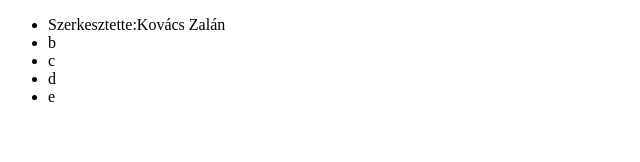
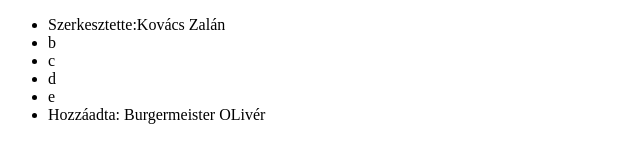
Before and after one commit to Goldor20/teszt, a plain HTML site: page Kovacs/index.html in a window 1280 px wide. Shown: the whole page, without its empty margins (0-640 px from the left). Drawn offline with Linux system fonts and the light colour scheme.

Commit message:
hozzaadta

```diff
--- a/Kovacs/index.html
+++ b/Kovacs/index.html
@@ -13,6 +13,7 @@
         <li>c</li>
         <li>d</li>
         <li>e</li>
+        <li>Hozzáadta: Burgermeister OLivér</li>
     </ul>
 
 </body>
```
